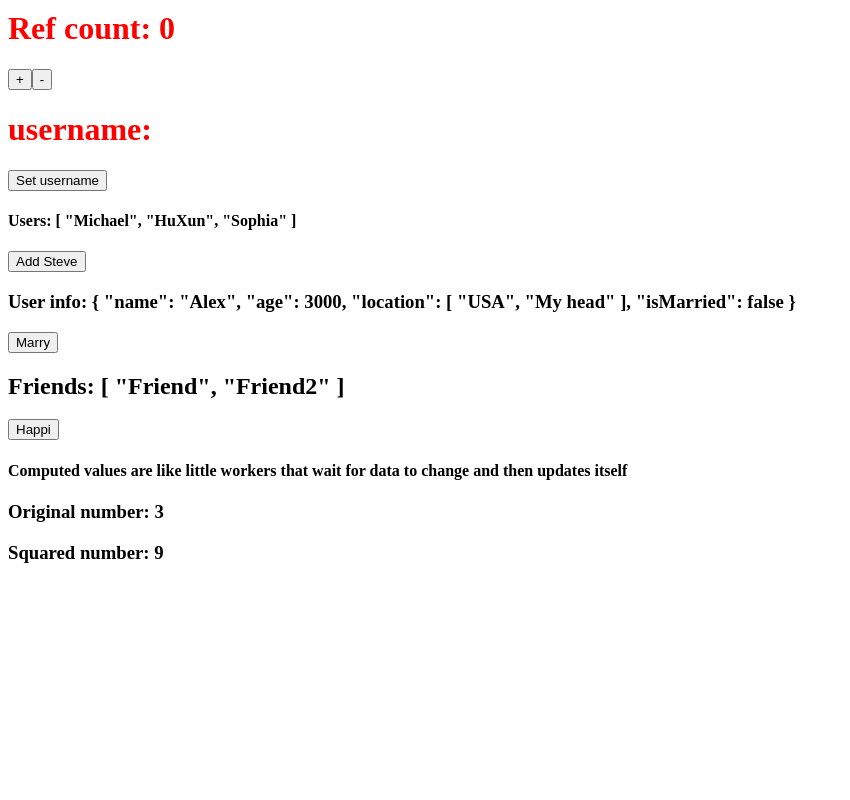
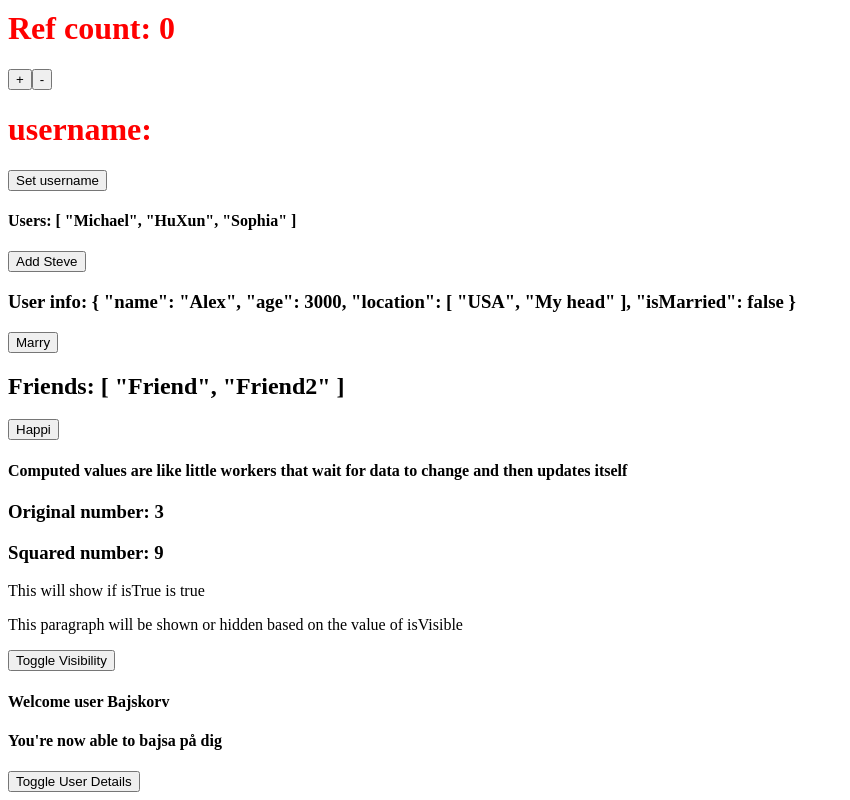
Before and after one commit to jumistrandberg/vue-tutorial-with-comments, a Vue app: page / in a window 1280 px wide. Shown: the part 1295-2095 px from the top of the page, without its empty margins (0-850 px from the left). Before the commit the page ends 1877 px from the top, so only its background shows below. Built offline with nearby package versions, Linux system fonts and the light colour scheme.

Commit message:
Adds conditional rendering component

```diff
--- a/src/App.vue
+++ b/src/App.vue
@@ -10,6 +10,7 @@ import ModuleStyle from "./components/ModuleStyle.vue";
 import ReactiveComponent from "./components/ReactiveComponent.vue";
 import RefComponent from "./components/RefComponent.vue";
 import ComputedProperties from "./components/ComputedProperties.vue";
+import ConditionalRendering from "./components/ConditionalRendering.vue";
 </script>
 
 <template>
@@ -24,6 +25,7 @@ import ComputedProperties from "./components/ComputedProperties.vue";
   <ReactiveComponent />
   <RefComponent />
   <ComputedProperties />
+  <ConditionalRendering />
 </template>
 
 <style scoped></style>
--- /dev/null
+++ b/src/components/ConditionalRendering.vue
@@ -0,0 +1,36 @@
+<!-- Refers to the ability to conditionally display or hide elements in the UI based on certain conditions or expressions  -->
+<!-- v-if(condition) Removes the element from the DOM if the condition is false -->
+<!-- v-else-if(condition) -->
+<!-- v-else  -->
+<!-- v-show  Controls visibility while keeping the element in the DOM -->
+
+<script setup>
+import { ref } from "vue";
+let isVisible = ref(true);
+let isUserLoggedIn = ref(true);
+let showUserDetails = ref(isUserLoggedIn);
+const userName = "Bajskorv";
+
+const isTrue = true;
+const isFalse = false;
+</script>
+
+<template>
+  <div>
+    <p v-if="isTrue">This will show if isTrue is true</p>
+    <!-- if the first condition is true, the v-else-if will be ignored -->
+    <p v-else-if="isTrue">This will show if isTrue is true</p>
+    <p v-else>This will show if neither isTrue nor isFalse is true</p>
+    <!-- Doesn't delete the element from the DOM, just hides it -->
+    <p v-show="isVisible">
+      This paragraph will be shown or hidden based on the value of isVisible
+    </p>
+    <button @click="isVisible = !isVisible">Toggle Visibility</button>
+    <h4 v-if="isUserLoggedIn">Welcome user {{ userName }}</h4>
+    <p v-else>Pliz login to see user details</p>
+    <div v-show="showUserDetails">
+        <h4>You're now able to bajsa på dig</h4>
+    </div>
+    <button @click="isUserLoggedIn = !isUserLoggedIn">Toggle User Details</button>
+  </div>
+</template>
```
